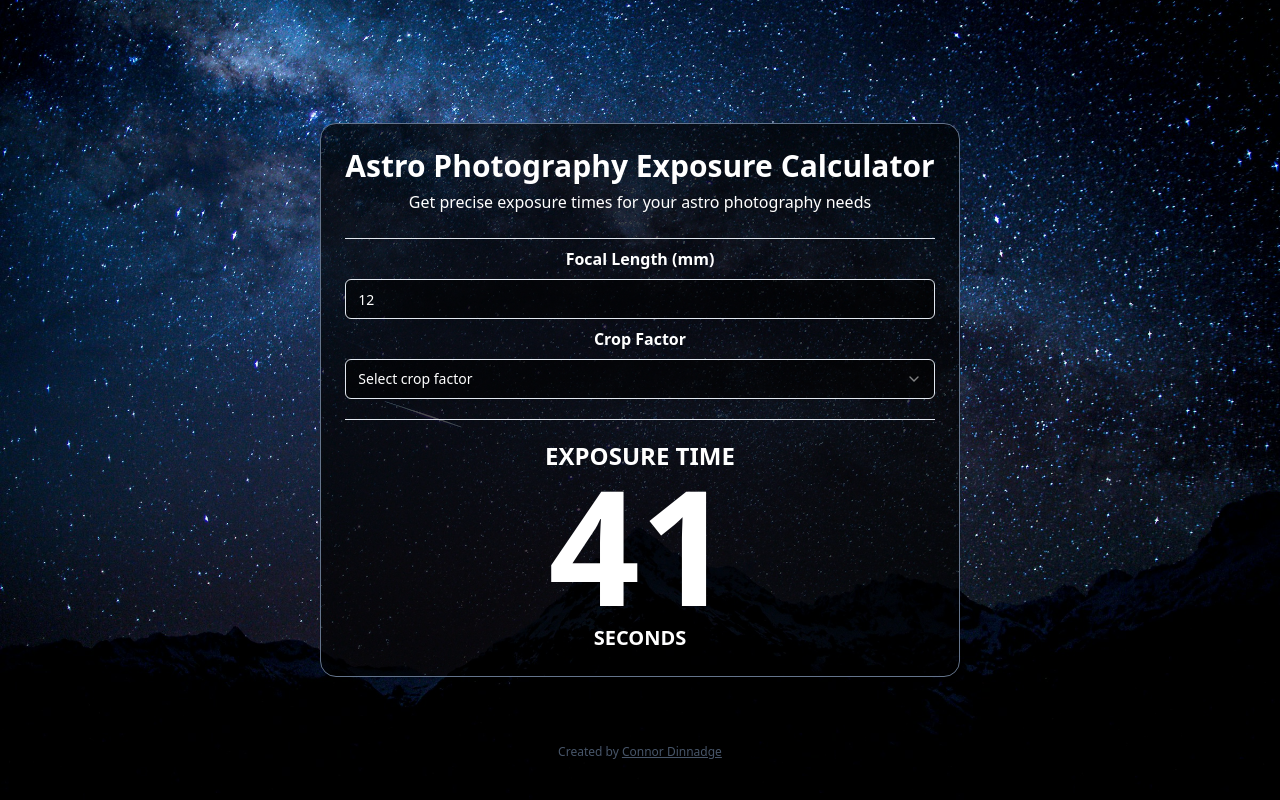
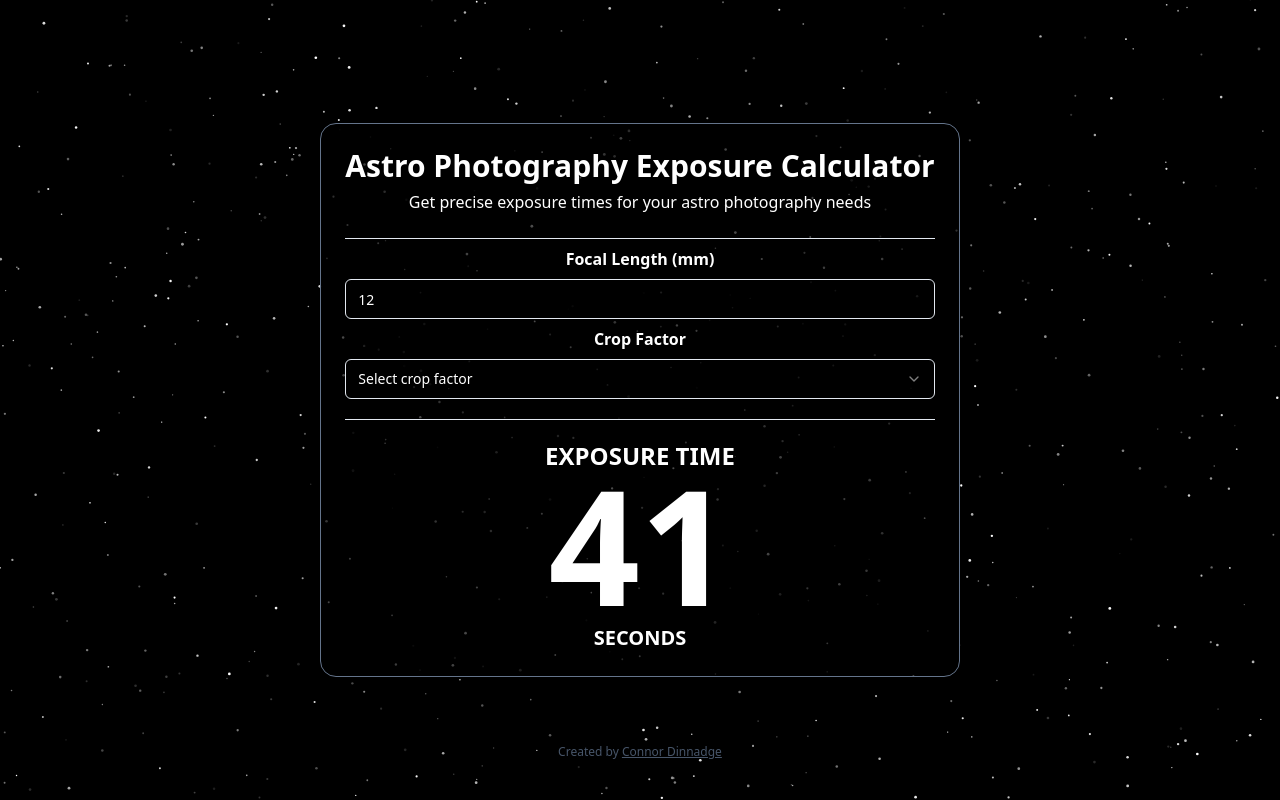
Before and after one commit to connordinnadge/astro-calculator, a Next.js app: page / in a window 1280 px wide. Built offline with nearby package versions, Linux system fonts and the light colour scheme.

Commit message:
added client component to the main page

```diff
--- a/src/app/page.tsx
+++ b/src/app/page.tsx
@@ -1,40 +1,10 @@
 'use client'
-import Calculator from '@/components/Calculator'
-import { Separator } from '@/components/ui/separator'
-import Image from 'next/image'
-import bgImage from '../../public/images/phil-botha-a0TJ3hy-UD8-unsplash.jpg'
-import { Card, CardContent, CardHeader } from '@/components/ui/card'
-import Link from 'next/link'
+import { PageComp } from '@/components/PageComp'
 
 export default function HomePage() {
     return (
         <main>
-            <section className='relative flex h-[100vh] w-full flex-col items-center justify-center px-3 py-5 text-center'>
-                <Image
-                    src={bgImage}
-                    alt='Astro Photography Photo by Phil Botha on Unsplash'
-                    layout='fill'
-                    objectFit='cover'
-                    className='z-0'
-                    priority={true}
-                />
-                <Card className='relative z-10 rounded-2xl border-slate-500 bg-black bg-opacity-70 text-white'>
-                    <CardHeader>
-                        <h1 className='text-3xl font-semibold'>Astro Photography Exposure Calculator</h1>
-                        <p>Get precise exposure times for your astro photography needs</p>
-                    </CardHeader>
-                    <CardContent>
-                        <Separator />
-                        <Calculator />
-                    </CardContent>
-                </Card>
-                <p className='absolute bottom-10 w-full text-xs text-slate-600'>
-                    Created by{' '}
-                    <Link href='https://connordinnadge.com' target='_blank' className='underline'>
-                        Connor Dinnadge
-                    </Link>
-                </p>
-            </section>
+            <PageComp />
         </main>
     )
 }
```
